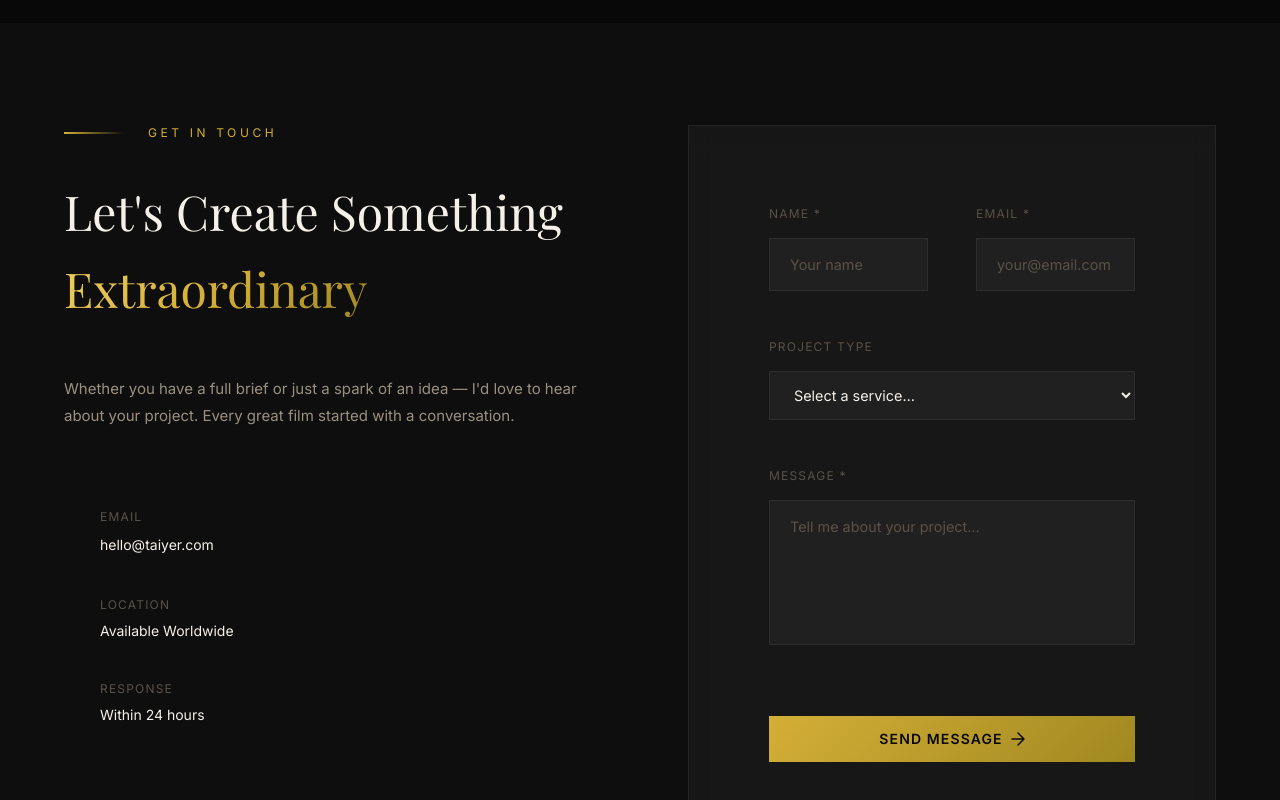
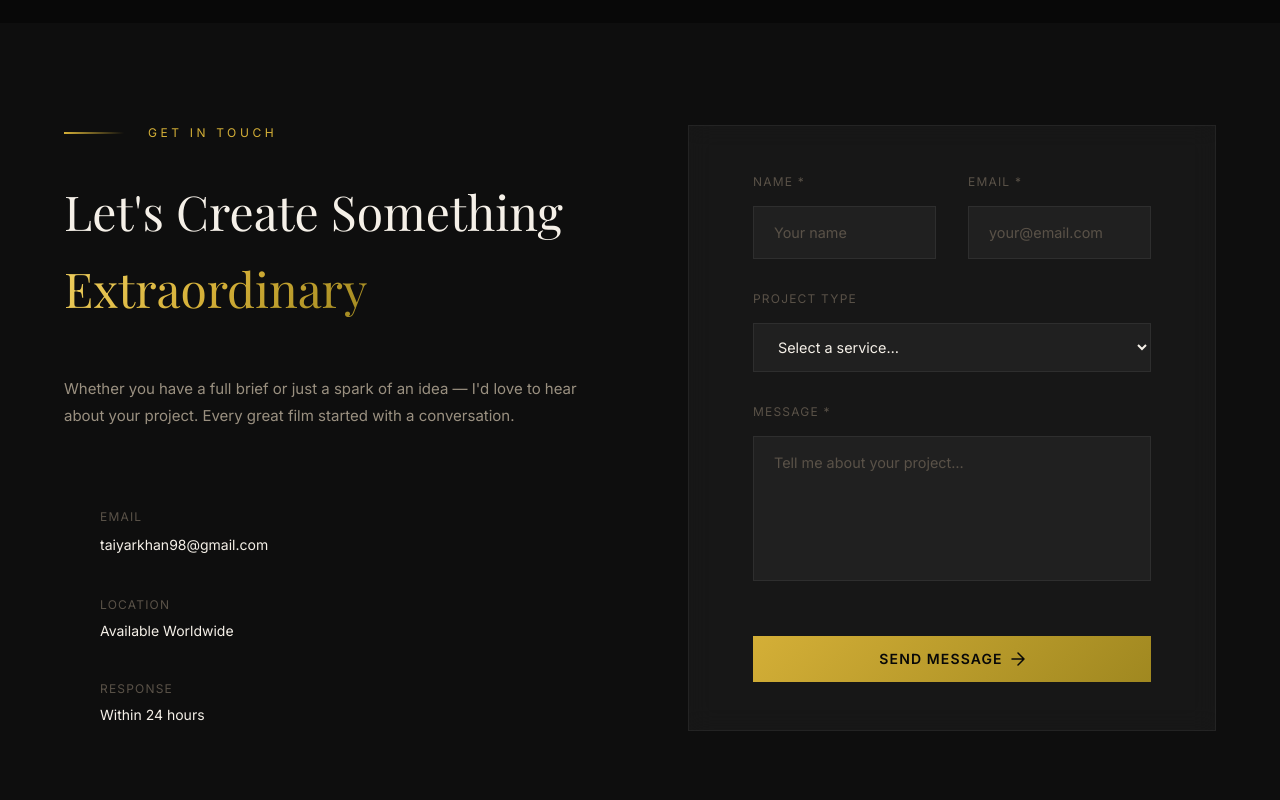
Before and after one commit to Root007x/taiyer_portfolio, a Next.js app: page / in a window 1280 px wide. Shown: the part 6580-7380 px from the top of the page. Built offline with nearby package versions, Linux system fonts and the light colour scheme; a web font is replaced by a local one.

Commit message:
fix: cursor fixed

```diff
--- a/app/globals.css
+++ b/app/globals.css
@@ -188,7 +188,7 @@ body {
   border-radius: 50%;
   pointer-events: none;
   z-index: 10000;
-  transition: transform 0.15s var(--ease-cinematic), width 0.3s, height 0.3s, border-color 0.3s;
+  transition: width 0.3s, height 0.3s, border-color 0.3s;
   mix-blend-mode: difference;
 }
 .cursor-circle.hovering {
@@ -293,6 +293,11 @@ body {
   outline: none;
   transition: var(--transition-base);
 }
+.form-input option {
+  background-color: var(--bg-card);
+  color: var(--text-primary);
+}
+
 .form-input::placeholder { color: var(--text-muted); }
 .form-input:focus {
   border-color: var(--border-accent);
--- a/components/sections/Contact.tsx
+++ b/components/sections/Contact.tsx
@@ -43,7 +43,7 @@ export function Contact() {
             {/* Contact details */}
             <div className="flex flex-col" style={{ gap: "var(--space-5)" }}>
               {[
-                { label: "Email", value: "hello@taiyer.com", href: "mailto:hello@taiyer.com" },
+                { label: "Email", value: "taiyarkhan98@gmail.com", href: "mailto:taiyarkhan98@gmail.com" },
                 { label: "Location", value: "Available Worldwide", href: null },
                 { label: "Response", value: "Within 24 hours", href: null },
               ].map((item) => (
@@ -111,8 +111,8 @@ export function Contact() {
                 </button>
               </motion.div>
             ) : (
-              <form onSubmit={onSubmit} className="glass flex flex-col" style={{ padding: "var(--space-10)", gap: "var(--space-6)" }}>
-                <div className="grid grid-cols-1 md:grid-cols-2" style={{ gap: "var(--space-6)" }}>
+              <form onSubmit={onSubmit} className="glass flex flex-col" style={{ padding: "var(--space-6) var(--space-8)", gap: "var(--space-4)" }}>
+                <div className="grid grid-cols-1 md:grid-cols-2" style={{ gap: "var(--space-4)" }}>
                   <div>
                     <label className="block text-xs tracking-widest uppercase" style={{ color: "var(--text-muted)", marginBottom: "var(--space-2)" }}>
                       Name *
--- a/components/sections/Footer.tsx
+++ b/components/sections/Footer.tsx
@@ -110,11 +110,11 @@ export function Footer() {
             </div>
             <div className="flex flex-col gap-6">
               <a
-                href="mailto:hello@taiyer.com"
+                href="mailto:taiyarkhan98@gmail.com"
                 className="group flex flex-col gap-2"
               >
                 <span className="text-[9px] tracking-[0.4em] uppercase text-muted/40 group-hover:text-gold transition-colors font-semibold">Message</span>
-                <span className="text-[11px] text-secondary/80 group-hover:text-primary transition-colors tracking-widest font-light">hello@taiyer.com</span>
+                <span className="text-[11px] text-secondary/80 group-hover:text-primary transition-colors tracking-widest font-light">taiyarkhan98@gmail.com</span>
               </a>
               <div className="flex flex-col gap-2">
                 <span className="text-[9px] tracking-[0.4em] uppercase text-muted/40 font-semibold">Based In</span>
--- a/components/ui/CustomCursor.tsx
+++ b/components/ui/CustomCursor.tsx
@@ -4,10 +4,8 @@ import { useEffect, useRef, useState } from "react";
 export function CustomCursor() {
   const dotRef    = useRef<HTMLDivElement>(null);
   const circleRef = useRef<HTMLDivElement>(null);
-  const [hovering, setHovering] = useState(false);
-
   useEffect(() => {
-    const dot    = dotRef.current;
+    const dot = dotRef.current;
     const circle = circleRef.current;
     if (!dot || !circle) return;
 
@@ -18,38 +16,41 @@ export function CustomCursor() {
     const onMove = (e: MouseEvent) => {
       mouseX = e.clientX;
       mouseY = e.clientY;
-      dot.style.transform = `translate(${mouseX - 5}px, ${mouseY - 5}px)`;
+      dot.style.transform = `translate3d(${mouseX - 5}px, ${mouseY - 5}px, 0)`;
+
+      const target = e.target as HTMLElement;
+      const isHoverable = !!target?.closest("a, button, [data-cursor-hover]");
+      if (isHoverable) {
+        circle.classList.add("hovering");
+      } else {
+        circle.classList.remove("hovering");
+      }
     };
 
     const loop = () => {
-      circleX += (mouseX - circleX) * 0.12;
-      circleY += (mouseY - circleY) * 0.12;
-      const size = hovering ? 60 : 40;
-      circle.style.transform = `translate(${circleX - size / 2}px, ${circleY - size / 2}px)`;
+      circleX += (mouseX - circleX) * 0.15;
+      circleY += (mouseY - circleY) * 0.15;
+
+      const isHovering = circle.classList.contains("hovering");
+      const size = isHovering ? 60 : 40;
+      circle.style.transform = `translate3d(${circleX - size / 2}px, ${circleY - size / 2}px, 0)`;
+
       raf = requestAnimationFrame(loop);
     };
 
-    const onEnter = () => setHovering(true);
-    const onLeave = () => setHovering(false);
-
-    document.querySelectorAll("a, button, [data-cursor-hover]").forEach((el) => {
-      el.addEventListener("mouseenter", onEnter);
-      el.addEventListener("mouseleave", onLeave);
-    });
-
-    window.addEventListener("mousemove", onMove);
+    window.addEventListener("mousemove", onMove, { passive: true });
     raf = requestAnimationFrame(loop);
 
     return () => {
       window.removeEventListener("mousemove", onMove);
       cancelAnimationFrame(raf);
     };
-  }, [hovering]);
+  }, []);
 
   return (
     <>
-      <div ref={dotRef}    className="cursor-dot" />
-      <div ref={circleRef} className={`cursor-circle ${hovering ? "hovering" : ""}`} />
+      <div ref={dotRef} className="cursor-dot" style={{ position: "fixed", top: 0, left: 0, willChange: "transform" }} />
+      <div ref={circleRef} className="cursor-circle" style={{ position: "fixed", top: 0, left: 0, willChange: "transform" }} />
     </>
   );
 }
```
